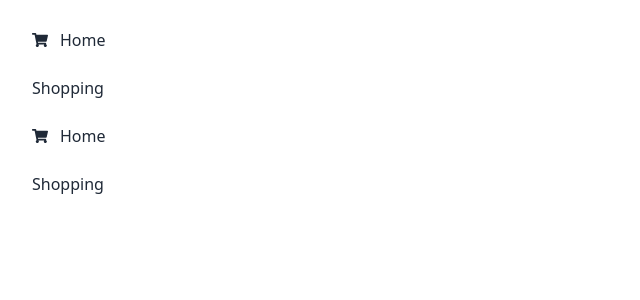
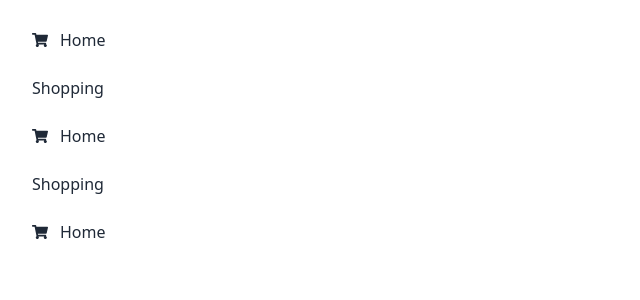
Before and after one commit to abusaid-ban/Bistro-Boss-Resturaunt, a React (Vite) app: page /dashboard in a window 1280 px wide. Shown: the top 300 px of the page, without its empty margins (0-640 px from the left). Built offline with nearby package versions, Linux system fonts and the light colour scheme; no server answers.

Commit message:
new options

```diff
--- a/src/LayOut/Dashboard.jsx
+++ b/src/LayOut/Dashboard.jsx
@@ -19,6 +19,8 @@ const Dashboard = () => {
             <li><Link to="">Shopping</Link></li>
             <li><Link to=""><FaShoppingCart></FaShoppingCart>Home</Link></li>
             <li><Link to="">Shopping</Link></li>
+            <li><Link to=""><FaShoppingCart></FaShoppingCart>Home</Link></li>
+
 
           </ul>
 
```
